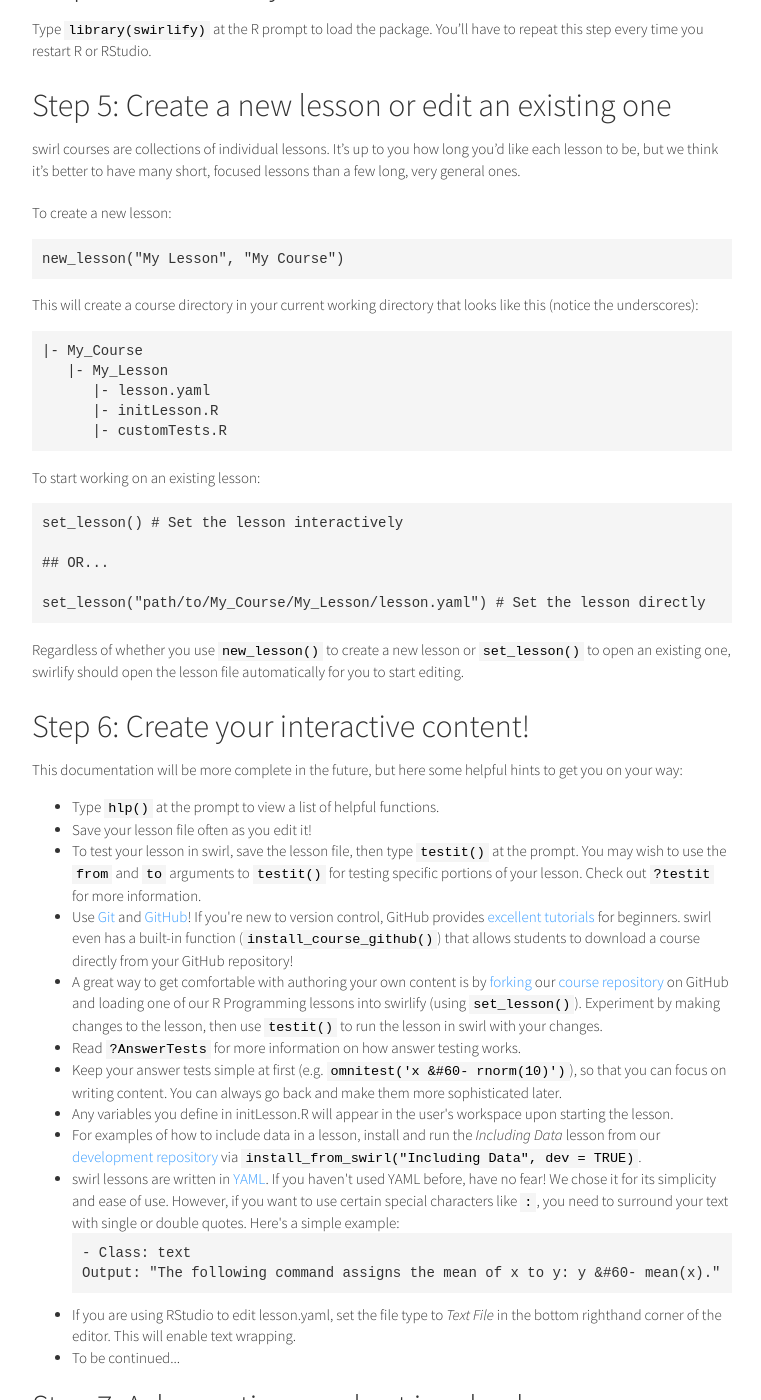
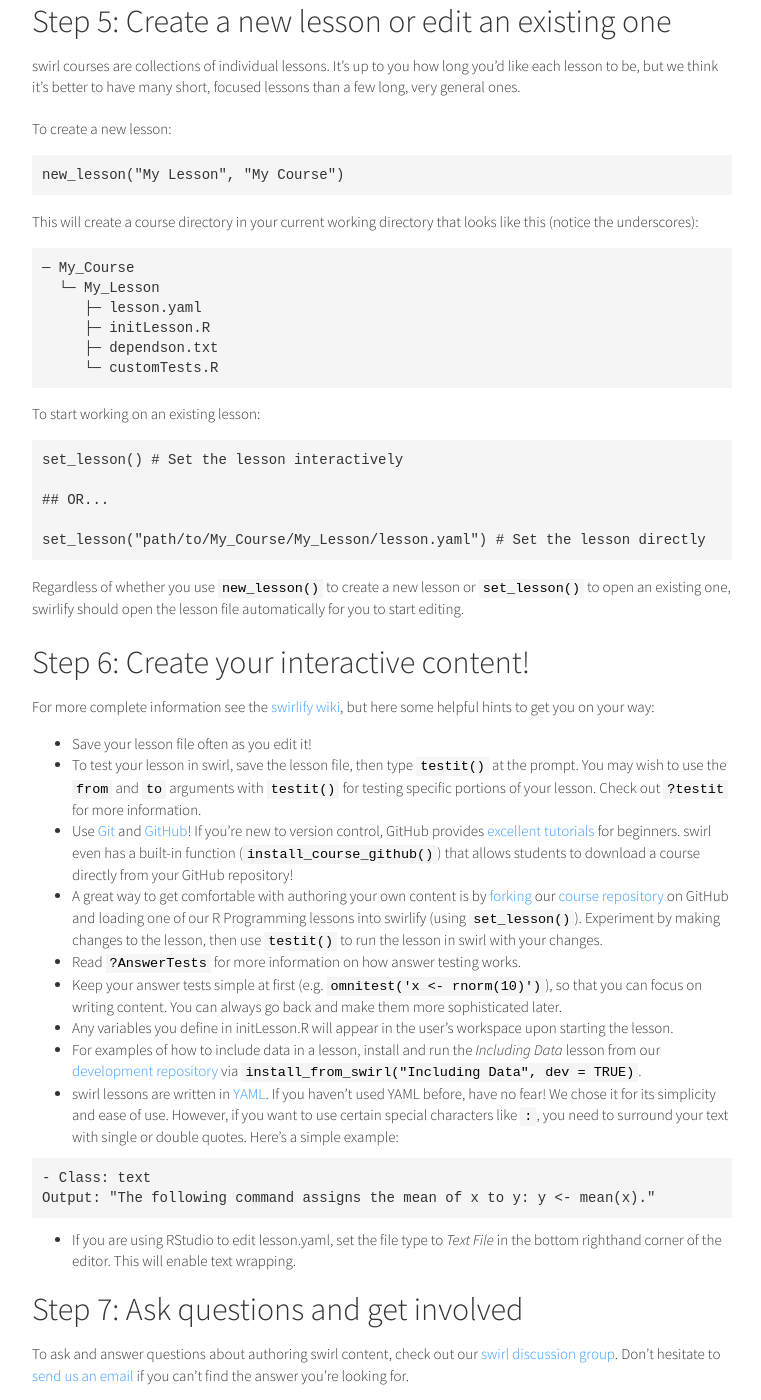
Before and after one commit to swirldev/swirldev.github.io, a Jekyll site: the page built from instructors.md, in a window 1280 px wide and 1400 px high, scrolled down 1164 px. Shown: the whole window, without its empty margins (258-1019 px from the left). Built offline with Jekyll 4.4.1, drawn with Linux system fonts in a browser that asks for light colours; some of the changed text lies outside the part shown.

Commit message:
updated instructors page

````diff
--- a/instructors.md
+++ b/instructors.md
@@ -9,7 +9,7 @@ active: teach
 
 swirl is a platform for teaching R programming and data science. However, an educational platform is only as good as the content it delivers to students. Although we have contributed [some content](https://github.com/swirldev/swirl_courses#swirl-courses){:target="_blank"} ourselves, swirl is designed in such a way that you can create your own interactive content and share it freely with students in your classroom or around the world.
 
-The [swirlify](https://github.com/swirldev/swirlify){:target="_blank"} R package provides a comprehensive toolbox for swirl instructors. Our authoring tools will guide you effortlessly through the process of creating interactive content, so that you can focus on the message you want to convey to students. The instructions that follow will have you writing your own interactive content with swirlify in just minutes!
+The [swirlify](https://github.com/swirldev/swirlify){:target="_blank"} R package provides a comprehensive toolbox for swirl instructors. Our authoring tools will guide you effortlessly through the process of creating interactive content, so that you can focus on the message you want to convey to students. The instructions that follow will have you writing your own interactive content with swirlify in just minutes! For more complete instructions about writing swirl courses please see [our wiki](https://github.com/swirldev/swirlify/wiki).
 
 ## Step 1: Get R
 
@@ -47,46 +44,59 @@ Type `library(swirlify)` at the R prompt to load the package. You'll have to rep
 
 swirl courses are collections of individual lessons. It's up to you how long you'd like each lesson to be, but we think it's better to have many short, focused lessons than a few long, very general ones.
 
-<p>To create a new lesson:</p>
-<pre>new_lesson("My Lesson", "My Course")</pre>
-
-<p>This will create a course directory in your current working directory that looks like this (notice the underscores):</p>
+To create a new lesson:
 
 ```
-|- My_Course
-   |- My_Lesson
-      |- lesson.yaml
-      |- initLesson.R
-      |- customTests.R
+new_lesson("My Lesson", "My Course")
 ```
 
-<p>To start working on an existing lesson:</p>
-<pre>set_lesson() # Set the lesson interactively
+This will create a course directory in your current working directory that looks like this (notice the underscores):
+
+```
+─ My_Course
+  └─ My_Lesson
+     ├─ lesson.yaml
+     ├─ initLesson.R
+     ├─ dependson.txt
+     └─ customTests.R
+```
+
+To start working on an existing lesson:
+
+```
+set_lesson() # Set the lesson interactively
 
 ## OR...
 
-set_lesson("path/to/My_Course/My_Lesson/lesson.yaml") # Set the lesson directly</pre>
+set_lesson("path/to/My_Course/My_Lesson/lesson.yaml") # Set the lesson directly
+```
 
-<p>Regardless of whether you use <code>new_lesson()</code> to create a new lesson or <code>set_lesson()</code> to open an existing one, swirlify should open the lesson file automatically for you to start editing.</p>
+Regardless of whether you use `new_lesson()` to create a new lesson or `set_lesson()` to open an existing one, swirlify should open the lesson file automatically for you to start editing.
 
-<h2>Step 6: Create your interactive content!</h2>
-<p>This documentation will be more complete in the future, but here some helpful hints to get you on your way:</p>
-<ul>
-    <li>Type <code>hlp()</code> at the prompt to view a list of helpful functions.</li>
-    <li>Save your lesson file often as you edit it!</li>
-    <li>To test your lesson in swirl, save the lesson file, then type <code>testit()</code> at the prompt. You may wish to use the <code>from</code> and <code>to</code> arguments to <code>testit()</code> for testing specific portions of your lesson. Check out <code>?testit</code> for more information.</li>
-    <li>Use <a href="http://git-scm.com/" target="_blank">Git</a> and <a href="https://github.com/" target="_blank">GitHub</a>! If you're new to version control, GitHub provides <a href="https://help.github.com/articles/set-up-git" target="_blank">excellent tutorials</a> for beginners. swirl even has a built-in function (<code>install_course_github()</code>) that allows students to download a course directly from your GitHub repository!</li>
-    <li>A great way to get comfortable with authoring your own content is by <a href="https://guides.github.com/activities/forking/" target="_blank">forking</a> our <a href="https://github.com/swirldev/swirl_courses" target="_blank">course repository</a> on GitHub and loading one of our R Programming lessons into swirlify (using <code>set_lesson()</code>). Experiment by making changes to the lesson, then use <code>testit()</code> to run the lesson in swirl with your changes.</li>
-    <li>Read <code>?AnswerTests</code> for more information on how answer testing works.</li>
-    <li>Keep your answer tests simple at first (e.g. <code>omnitest('x &#60- rnorm(10)')</code>), so that you can focus on writing content. You can always go back and make them more sophisticated later.</li>
-    <li>Any variables you define in initLesson.R will appear in the user's workspace upon starting the lesson.</li>
-    <li>For examples of how to include data in a lesson, install and run the <em>Including Data</em> lesson from our <a href="https://github.com/swirldev/swirl_misc" target="_blank">development repository</a> via <code>install_from_swirl("Including Data", dev = TRUE)</code>.</li>
-    <li>swirl lessons are written in <a href="http://www.yaml.org/" target="_blank">YAML</a>. If you haven't used YAML before, have no fear! We chose it for its simplicity and ease of use. However, if you want to use certain special characters like <code>:</code>, you need to surround your text with single or double quotes. Here's a simple example:
-    <pre>- Class: text
-Output: "The following command assigns the mean of x to y: y &#60- mean(x)."</pre></li>
-    <li>If you are using RStudio to edit lesson.yaml, set the file type to <em>Text File</em> in the bottom righthand corner of the editor. This will enable text wrapping.</li>
-    <li>To be continued...</li>
-</ul>
+## Step 6: Create your interactive content!
 
-<h2>Step 7: Ask questions and get involved</h2>
-<p>To ask and answer questions about authoring swirl content, check out our <a href="https://groups.google.com/group/swirl-discuss" target="_blank">swirl discussion group</a>. Don't hesitate to <a href="mailto:info@swirlstats.com" target="_blank">send us an email</a> if you can't find the answer you're looking for.</p>
+For more complete information see the [swirlify wiki](https://github.com/swirldev/swirlify/wiki), but here some helpful hints to get you on your way:
+
+- Save your lesson file often as you edit it!
+- To test your lesson in swirl, save the lesson file, then type `testit()` at the prompt. You may wish to use the `from` and `to` arguments with `testit()` for testing specific portions of your lesson. Check out `?testit` for more information.
+- Use <a href="http://git-scm.com/" target="_blank">Git</a> and <a href="https://github.com/" target="_blank">GitHub</a>! If you're new to version control, GitHub provides <a href="https://help.github.com/articles/set-up-git" target="_blank">excellent tutorials</a> for beginners. swirl even has a built-in function (`install_course_github()`) that allows students to download a course directly from your GitHub repository!
+- A great way to get comfortable with authoring your own content is by <a href="https://guides.github.com/activities/forking/" target="_blank">forking</a> our <a href="https://github.com/swirldev/swirl_courses" target="_blank">course repository</a> on GitHub and loading one of our R Programming lessons into swirlify (using `set_lesson()`). Experiment by making changes to the lesson, then use `testit()` to run the lesson in swirl with your changes.
+- Read <code>?AnswerTests</code> for more information on how answer testing works.
+- Keep your answer tests simple at first (e.g. `omnitest('x <- rnorm(10)')`), so that you can focus on writing content. You can always go back and make them more sophisticated later.
+- Any variables you define in initLesson.R will appear in the user's workspace upon starting the lesson.
+- For examples of how to include data in a lesson, install and run the <em>Including Data</em> lesson from our <a href="https://github.com/swirldev/swirl_misc" target="_blank">development repository</a> via <code>install_from_swirl("Including Data", dev = TRUE)</code>.
+- swirl lessons are written in <a href="http://www.yaml.org/" target="_blank">YAML</a>. If you haven't used YAML before, have no fear! We chose it for its simplicity and ease of use. However, if you want to use certain special characters like `:`, you need to surround your text with single or double quotes. Here's a simple example:
+
+```
+- Class: text
+Output: "The following command assigns the mean of x to y: y <- mean(x)."
+```
+
+- If you are using RStudio to edit lesson.yaml, set the file type to <em>Text File</em> in the bottom righthand corner of the editor. This will enable text wrapping.
+
+
+
+
+## Step 7: Ask questions and get involved
+
+To ask and answer questions about authoring swirl content, check out our <a href="https://groups.google.com/group/swirl-discuss" target="_blank">swirl discussion group</a>. Don't hesitate to <a href="mailto:info@swirlstats.com" target="_blank">send us an email</a> if you can't find the answer you're looking for.
````
Also changed, not shown: other parts of instructors.md (+1 -4 lines), faq.md (+3 -2 lines).
